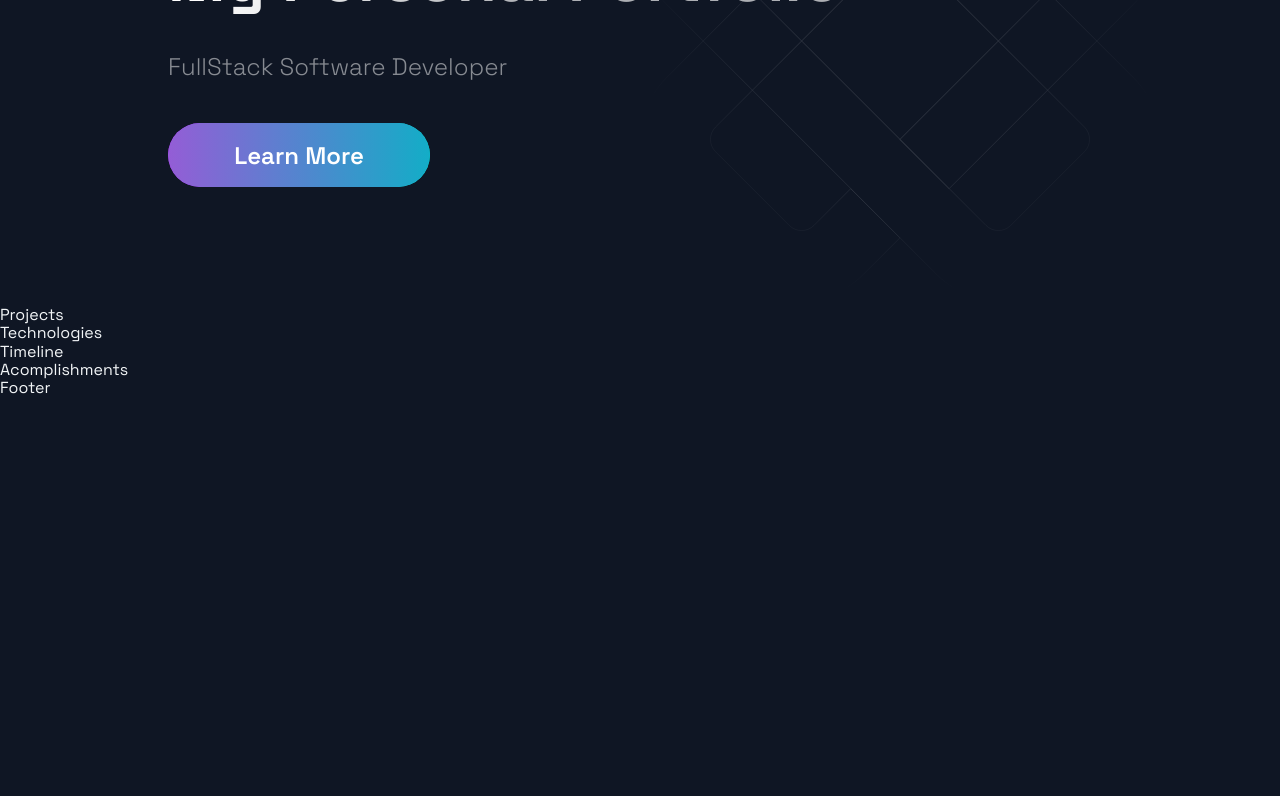
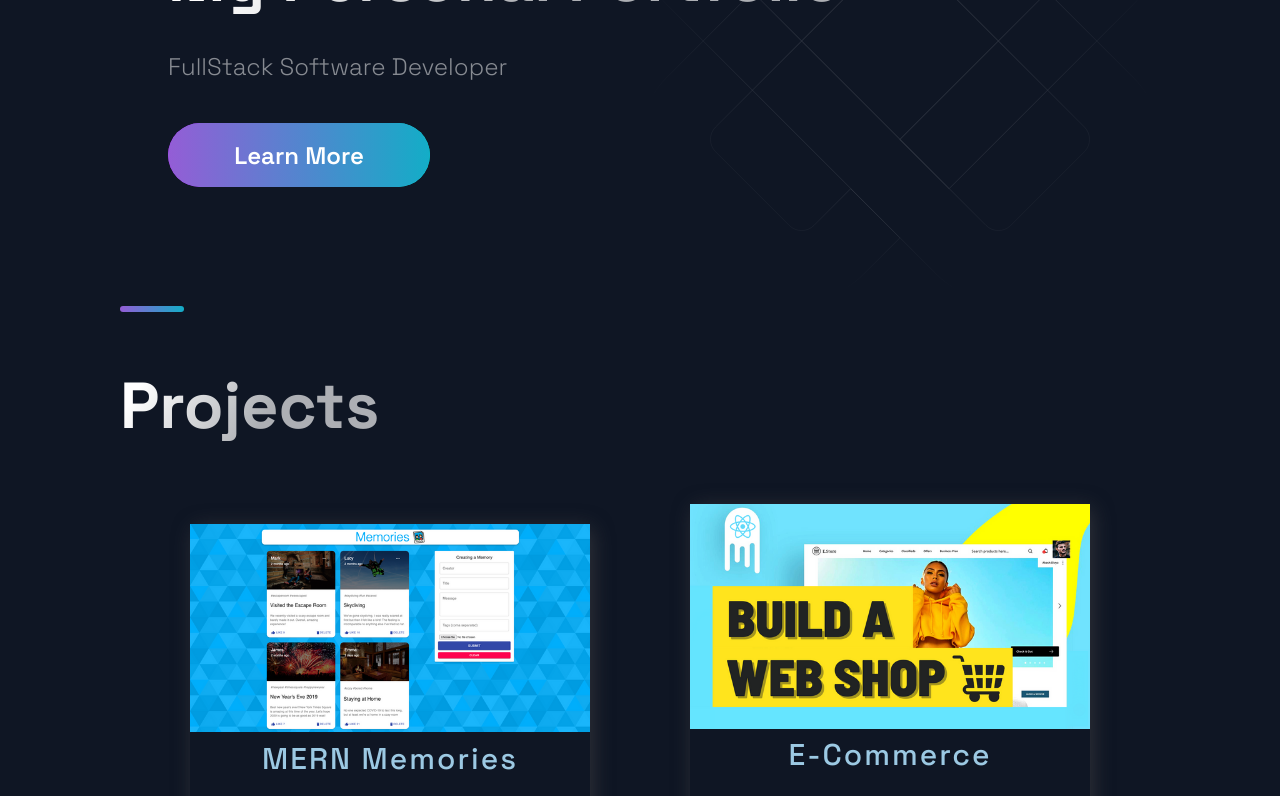
Before and after one commit to Jerry1811/portfolio_website, a Next.js app: page / in a window 1280 px wide. Shown: the part 331-1127 px from the top of the page. Before the commit the page ends 800 px from the top, so only its background shows below. Built offline with nearby package versions, Linux system fonts and the light colour scheme.

Commit message:
projects section

```diff
--- a/src/components/Header/Header.js
+++ b/src/components/Header/Header.js
@@ -10,7 +10,7 @@
    <Div1>
      <Link href="/">
        <a style={{display: 'flex', alignItems: 'center', color: 'white', marginBottom: '20px'}}>
-         <DiCssdeck size="3rem" /> <Span>Portfolio</Span>
+         <DiCssdeck size="3rem" /> <Span>Jeremiah Hukpati</Span>
        </a>
      </Link>
    </Div1>
--- a/src/components/Projects/Projects.js
+++ b/src/components/Projects/Projects.js
@@ -5,9 +5,34 @@
 import { projects } from '../../constants/constants';
 
 const Projects = () => (
-  <div>
-    Projects
-  </div>
+  <Section nopadding id='projects'>
+    <SectionDivider />
+    <SectionTitle main>Projects</SectionTitle>
+    <GridContainer>
+      {projects.map(({id, image, title, description, tags, source, visit}) => (
+        <BlogCard key={id}>
+          <Img src={image} />
+          <TitleContent>
+            <HeaderThree title>{title}</HeaderThree>
+            <Hr />
+          </TitleContent>
+          <CardInfo>{description}</CardInfo>
+          <div>
+            <TitleContent>Stack</TitleContent>
+            <TagList>
+              {tags.map((tag, i) => (
+                <Tag key={i}>{tag}</Tag>
+              ))}
+            </TagList>
+          </div>
+          <UtilityList>
+            <ExternalLinks href={visit}>Code</ExternalLinks>
+            <ExternalLinks href={source}>Source</ExternalLinks>
+          </UtilityList>
+        </BlogCard>
+      ))}
+    </GridContainer>
+  </Section>
 );
 
 export default Projects;
```
